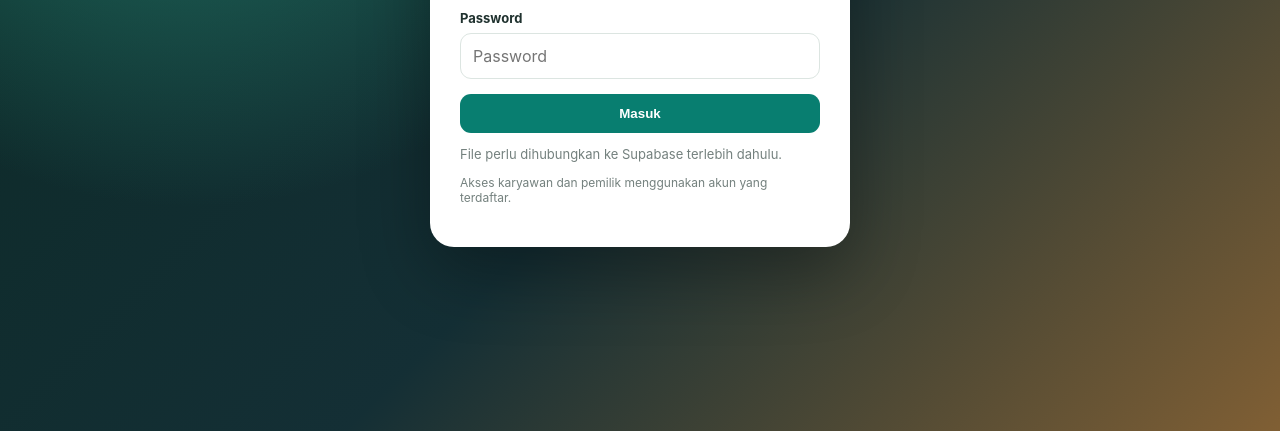
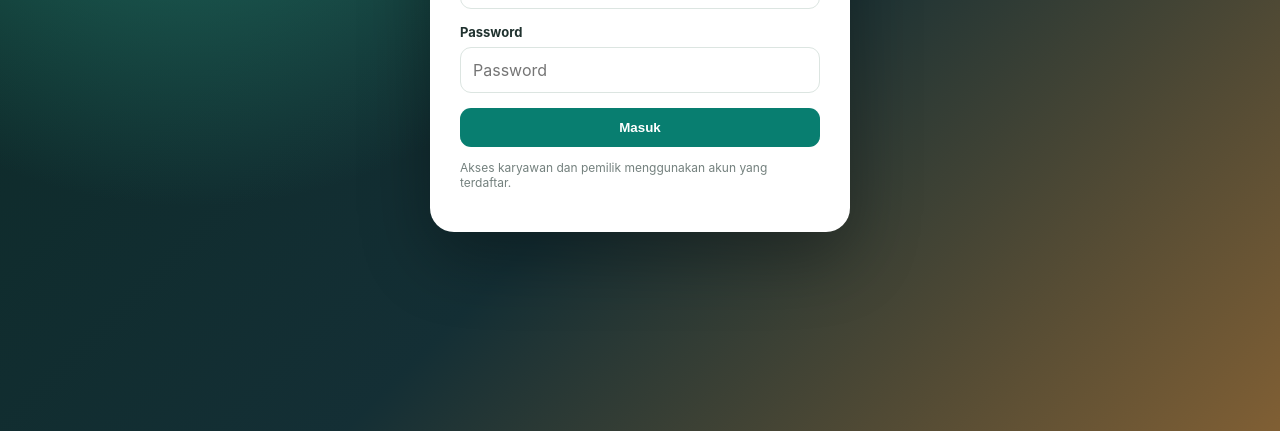
Before and after one commit to wdaeli03-png/cafe-agk, a plain HTML site: page index.html in a window 1280 px wide. Shown: the part 369-800 px from the top of the page. Drawn offline with nearby package versions, Linux system fonts and the light colour scheme.

Commit message:
Update index.html

```diff
--- a/index.html
+++ b/index.html
@@ -15,7 +15,8 @@
 <div class="page" id="menu"><div class="panel"><h2>Menu makanan & minuman</h2><p class="muted">Menu awal dibaca dari database. Pengelolaan katalog akan disiapkan pada tahap berikutnya.</p><div class="tablewrap"><table><thead><tr><th>Nama</th><th>Kategori</th><th>Harga</th></tr></thead><tbody id="menuTable"></tbody></table></div></div></div>
 </main><nav class="mobile-nav" id="mobileNav"></nav></div>
 <script>
-const SUPABASE_URL='GANTI_DENGAN_SUPABASE_PROJECT_URL';const SUPABASE_ANON_KEY='GANTI_DENGAN_SUPABASE_ANON_KEY';
+const SUPABASE_URL='https://kzwxhvpbdvprxubrfsnb.supabase.co';
+const SUPABASE_ANON_KEY='sb_publishable_u7Y5UqxHOZSBDbgfstb5yQ_n5jPNN1R';
 let sb=null,user=null,role=null,transactions=[],stocks=[],products=[],profiles={};const rupiah=n=>'Rp '+Number(n||0).toLocaleString('id-ID');
 const menuItems=[['dashboard','Dashboard'],['entry','Transaksi'],['inventory','Stok'],['reports','Laporan'],['menu','Menu']];
 function showMsg(t){document.getElementById('loginMsg').textContent=t}
```
